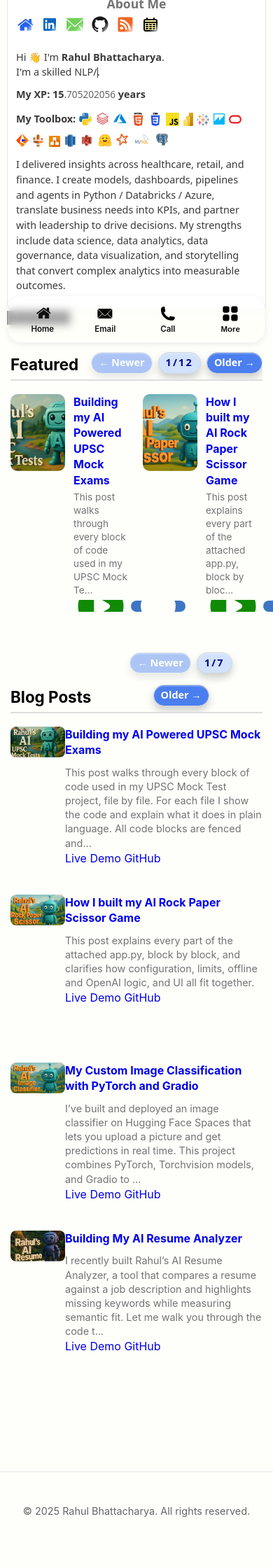
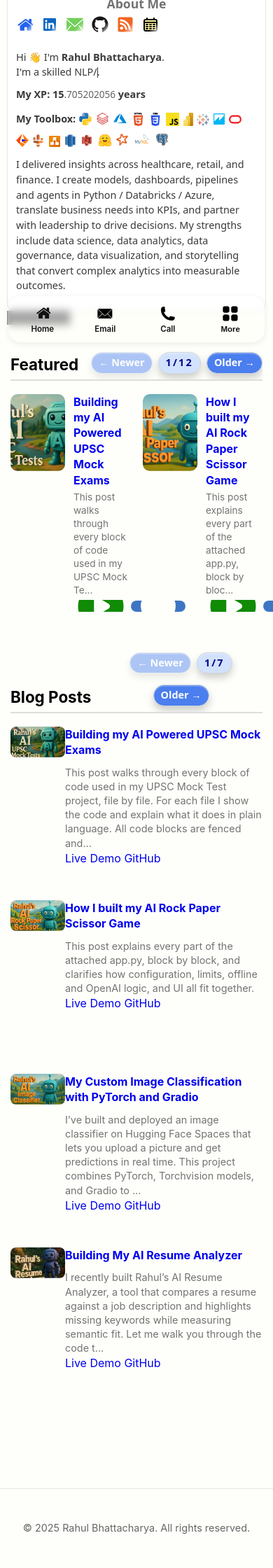
Before and after one commit to RahulBhattacharya1/RahulBhattacharya1.github.io, a Jekyll site: the page built from index.html, in a window 390 px wide. Shown: the part 401-2641 px from the top of the page at 70% size. Built offline with Jekyll 4.4.1, drawn with Linux system fonts in a browser that asks for light colours; the list of posts is cut into pages by our own code; before the commit the page ends 2617 px from its top, so only the background shows below that; grey boxes are pictures that could not be loaded.

Commit message:
Update index.html

```diff
--- a/index.html
+++ b/index.html
@@ -234,7 +234,7 @@
   section.posts .post-strip{
     display:flex !important;
     flex-direction:column !important;
-    gap:0px !important;            /* single source of vertical spacing */
+    gap:8px !important;            /* single source of vertical spacing */
     margin:0 !important;
     padding:0 !important;
     list-style:none !important;
```
